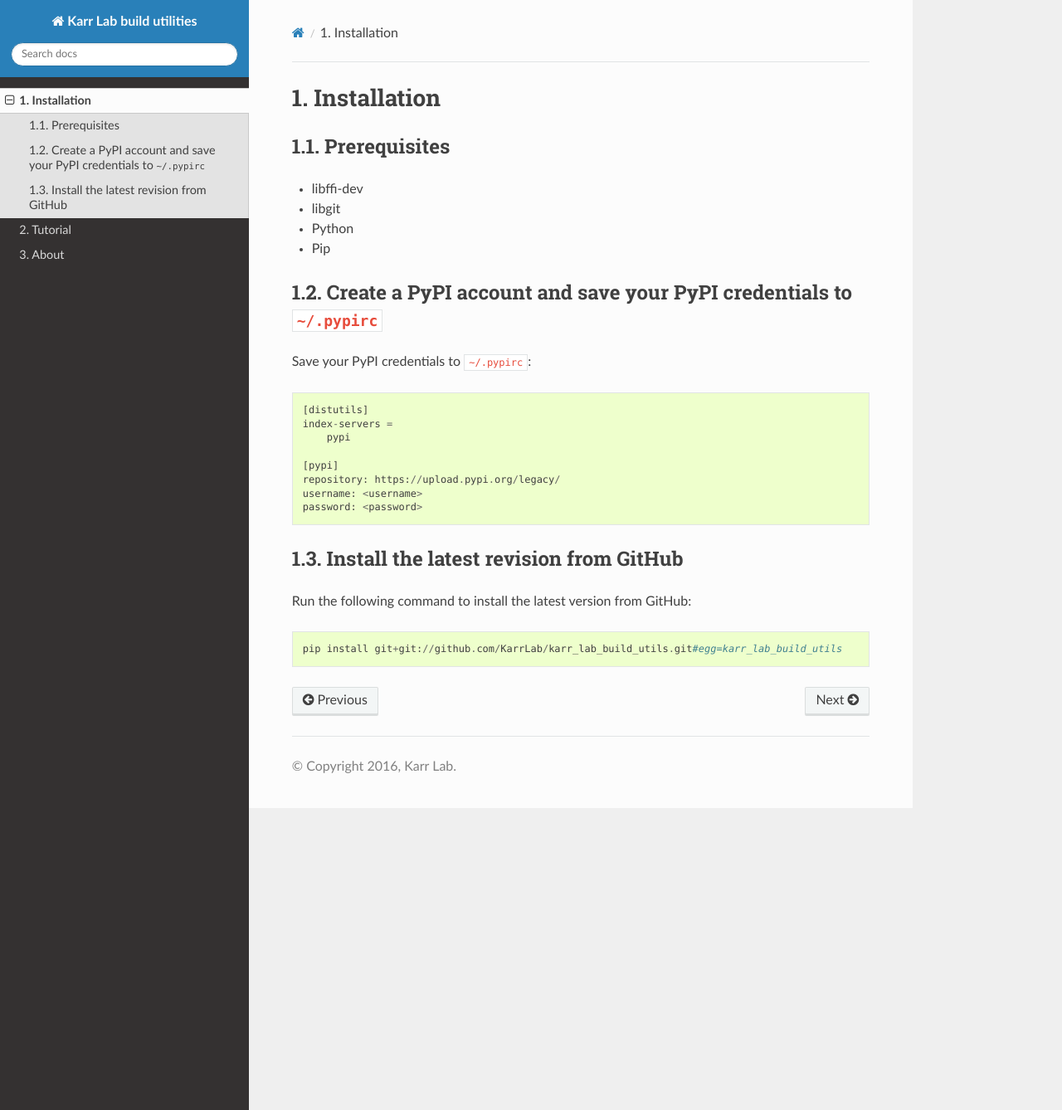
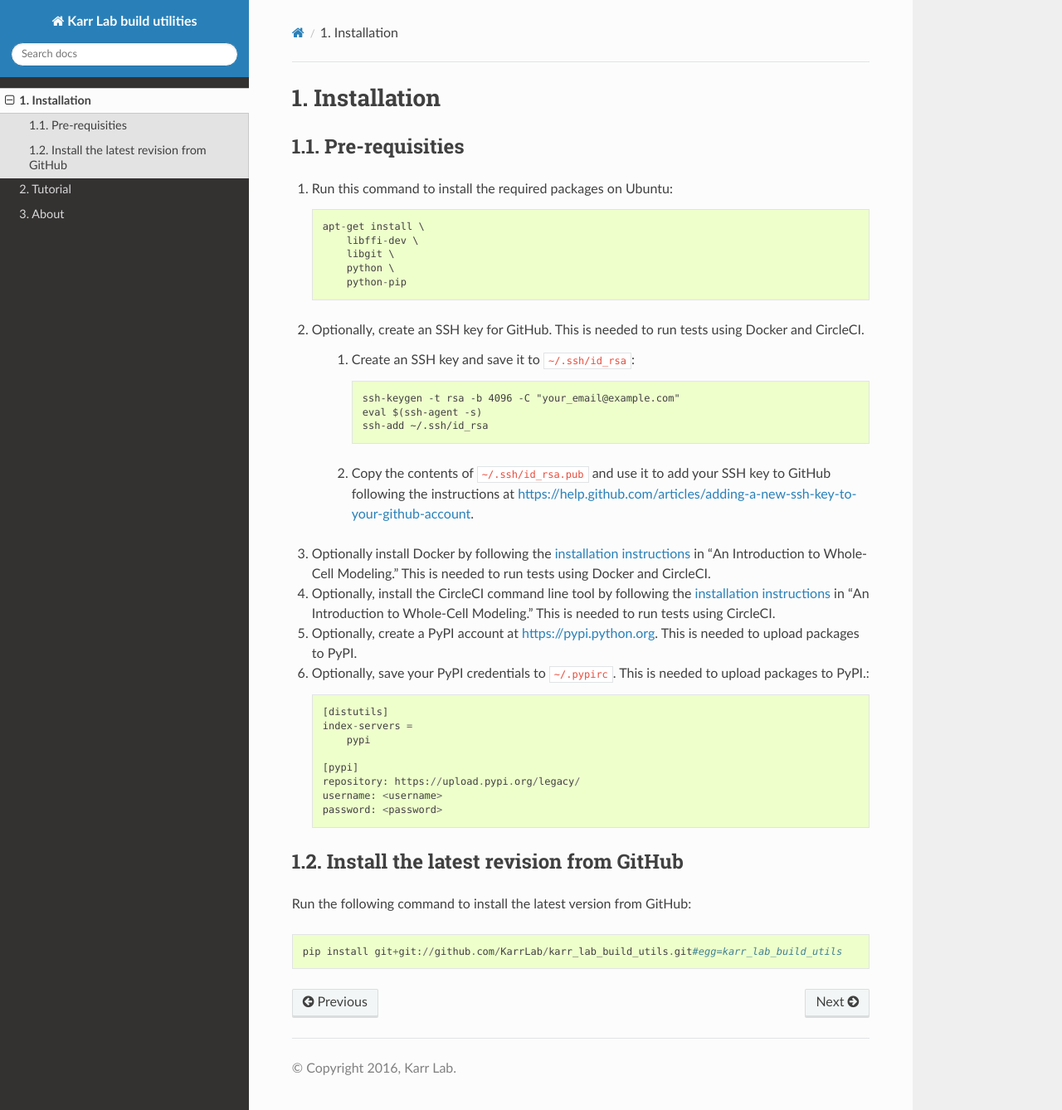
Before and after one commit to KarrLab/karr_lab_build_utils, a Sphinx documentation site: the page built from docs/installation.rst, in a window 1280 px wide and 1338 px high. Shown: the whole window at 83% size. Built offline with Sphinx 7.4.7 and the Read the Docs theme 2.0.0, drawn with Linux system fonts in a browser that asks for light colours; pages that are not in the unit, such as notebooks, are missing from menus; the version number could not be read and is left out.

Commit message:
adding commands to run tests on docker and circleci

```diff
--- a/docs/installation.rst
+++ b/docs/installation.rst
@@ -1,19 +1,31 @@
 Installation
 ============
 
-Prerequisites
---------------------------
+Pre-requisities
+---------------
 
-* libffi-dev
-* libgit
-* Python
-* Pip
+#. Run this command to install the required packages on Ubuntu::
 
+    apt-get install \
+        libffi-dev \
+        libgit \
+        python \
+        python-pip
 
-Create a PyPI account and save your PyPI credentials to ``~/.pypirc``
----------------------------------------------------------------------
+#. Optionally, create an SSH key for GitHub. This is needed to run tests using Docker and CircleCI.
 
-Save your PyPI credentials to ``~/.pypirc``::
+    #. Create an SSH key and save it to ``~/.ssh/id_rsa``::
+
+        ssh-keygen -t rsa -b 4096 -C "your_email@example.com"
+        eval $(ssh-agent -s)
+        ssh-add ~/.ssh/id_rsa
+
+    #. Copy the contents of ``~/.ssh/id_rsa.pub`` and use it to add your SSH key to GitHub following the instructions at `https://help.github.com/articles/adding-a-new-ssh-key-to-your-github-account <https://help.github.com/articles/adding-a-new-ssh-key-to-your-github-account>`_.
+
+#. Optionally install Docker by following the `installation instructions <http://intro-to-wc-modeling.readthedocs.io/en/latest/installation.html>`_ in "An Introduction to Whole-Cell Modeling." This is needed to run tests using Docker and CircleCI.
+#. Optionally, install the CircleCI command line tool by following the `installation instructions <http://intro-to-wc-modeling.readthedocs.io/en/latest/installation.html>`_ in "An Introduction to Whole-Cell Modeling." This is needed to run tests using CircleCI.
+#. Optionally, create a PyPI account at `https://pypi.python.org <https://pypi.python.org>`_. This is needed to upload packages to PyPI.
+#. Optionally, save your PyPI credentials to ``~/.pypirc``. This is needed to upload packages to PyPI.::
 
     [distutils]
     index-servers =
```
Also changed, not shown: 4 other files.
